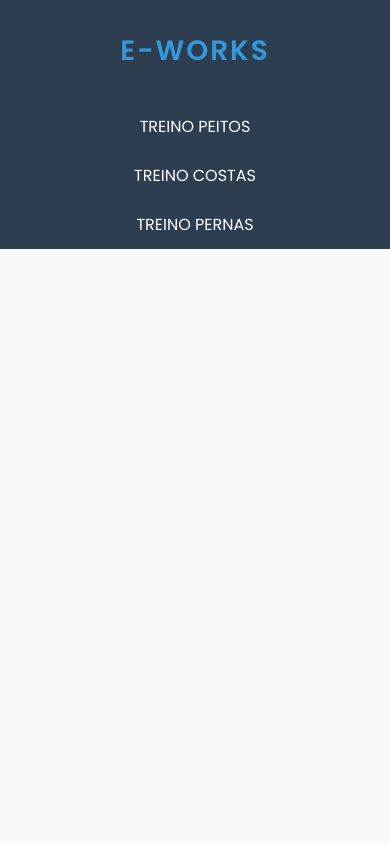
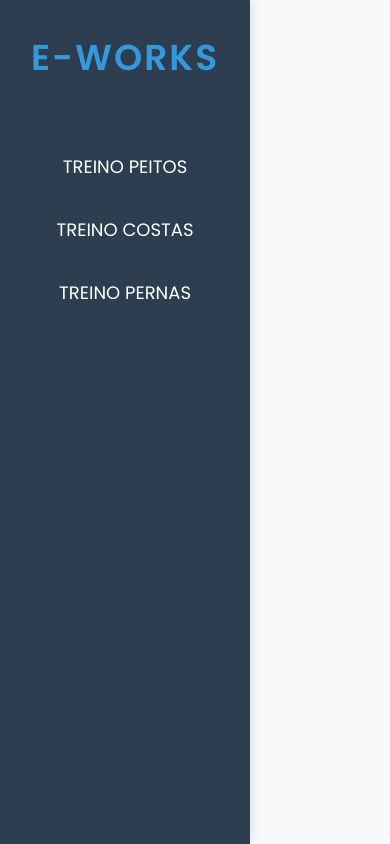
Before and after one commit to phphillipe97/projeto-academia, a plain HTML site: page index.html in a window 390 px wide. Drawn offline with Linux system fonts and the light colour scheme.

Commit message:
Update styles.css

```diff
--- a/styles.css
+++ b/styles.css
@@ -29,7 +29,6 @@ body {
     padding-top: 30px;
     position: fixed;
     box-shadow: 2px 0 10px rgba(0, 0, 0, 0.1);
-    transition: width 0.3s ease;
 }
 
 /* Logo */
@@ -81,55 +80,21 @@ body {
 
 /* Estilo do conteúdo */
 .content {
-    margin-left: 250px; /* Garante que o conteúdo começa após o menu lateral */
+    margin-left: 250px;
     padding: 40px;
     flex-grow: 1;
-    transition: margin-left 0.3s ease;
+    transition: margin-left 0.3s;
 }
 
-/* Estilo para dispositivos móveis */
-@media screen and (max-width: 768px) {
-    /* Menu lateral ajustado para telas pequenas */
-    .sidebar {
-        width: 200px; /* Diminuir o tamanho do menu */
-    }
-
-    /* Ajustando a margem do conteúdo */
-    .content {
-        margin-left: 200px; /* Ajuste do conteúdo quando o menu é menor */
-    }
+.treino-content {
+    display: none;
+    transition: opacity 0.5s ease-in-out;
 }
 
-/* Estilo para dispositivos móveis muito pequenos */
-@media screen and (max-width: 480px) {
-    /* Menu lateral ajustado para telas muito pequenas */
-    .sidebar {
-        width: 100%; /* Menu ocupa toda a largura */
-        position: absolute;
-        height: auto;
-        box-shadow: none;
-    }
-
-    /* Ajustando a margem do conteúdo */
-    .content {
-        margin-left: 0; /* Removendo a margem esquerda quando o menu ocupa toda a tela */
-        padding: 20px; /* Menos espaço no conteúdo */
-    }
-
-    /* Logo do menu */
-    .sidebar .logo {
-        margin-bottom: 30px;
-    }
-
-    .sidebar h1 {
-        font-size: 28px; /* Reduzindo o tamanho da fonte para a logo */
-    }
-
-    /* Lista do menu para telas pequenas */
-    .sidebar ul li {
-        font-size: 16px; /* Fontes menores no menu */
-        padding: 12px; /* Menos espaço entre os itens */
-    }
+.treino-content h2 {
+    font-size: 32px;
+    margin-bottom: 15px;
+    color: #2c3e50;
 }
 
 /* Estilo da lista de exercícios */
```
